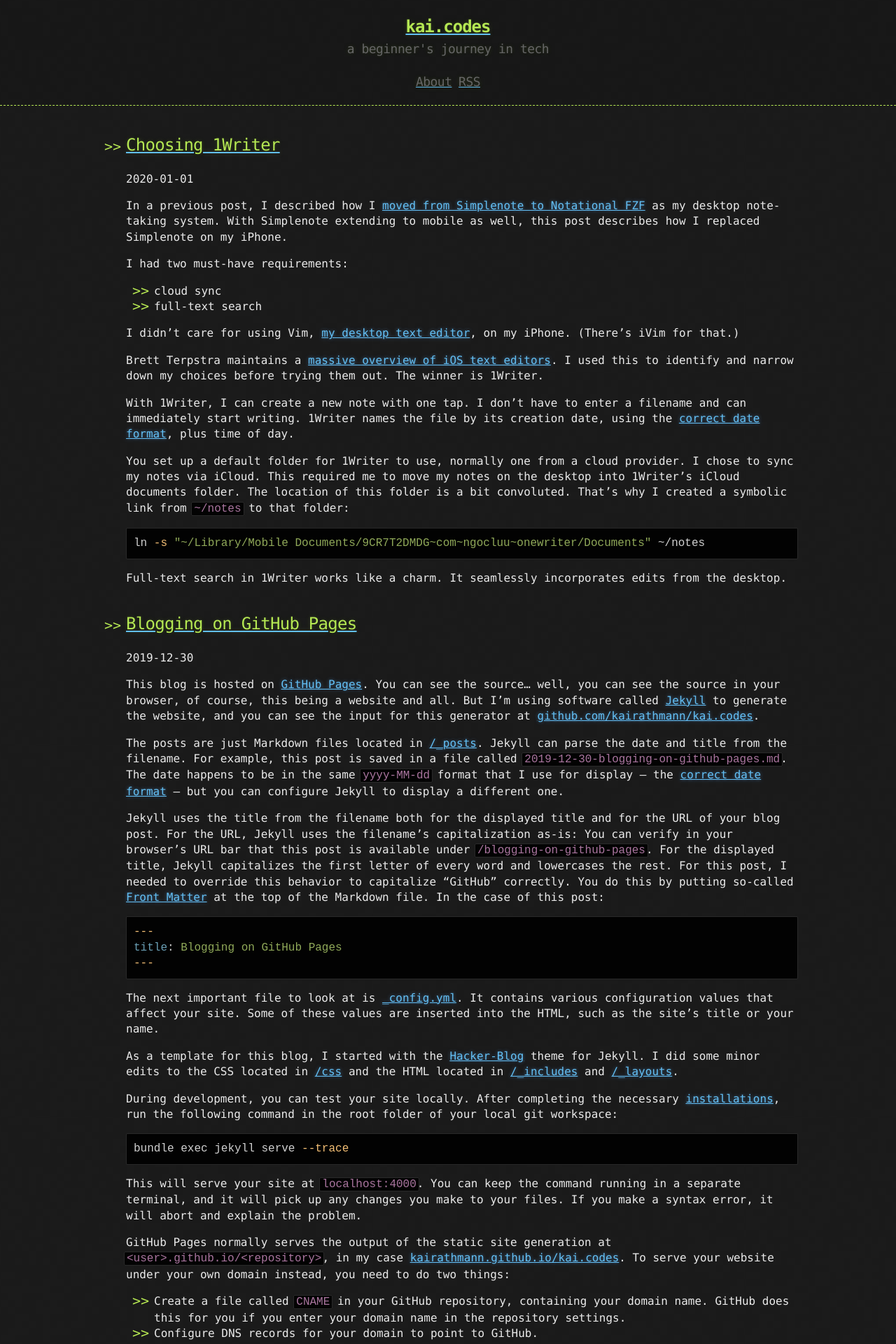
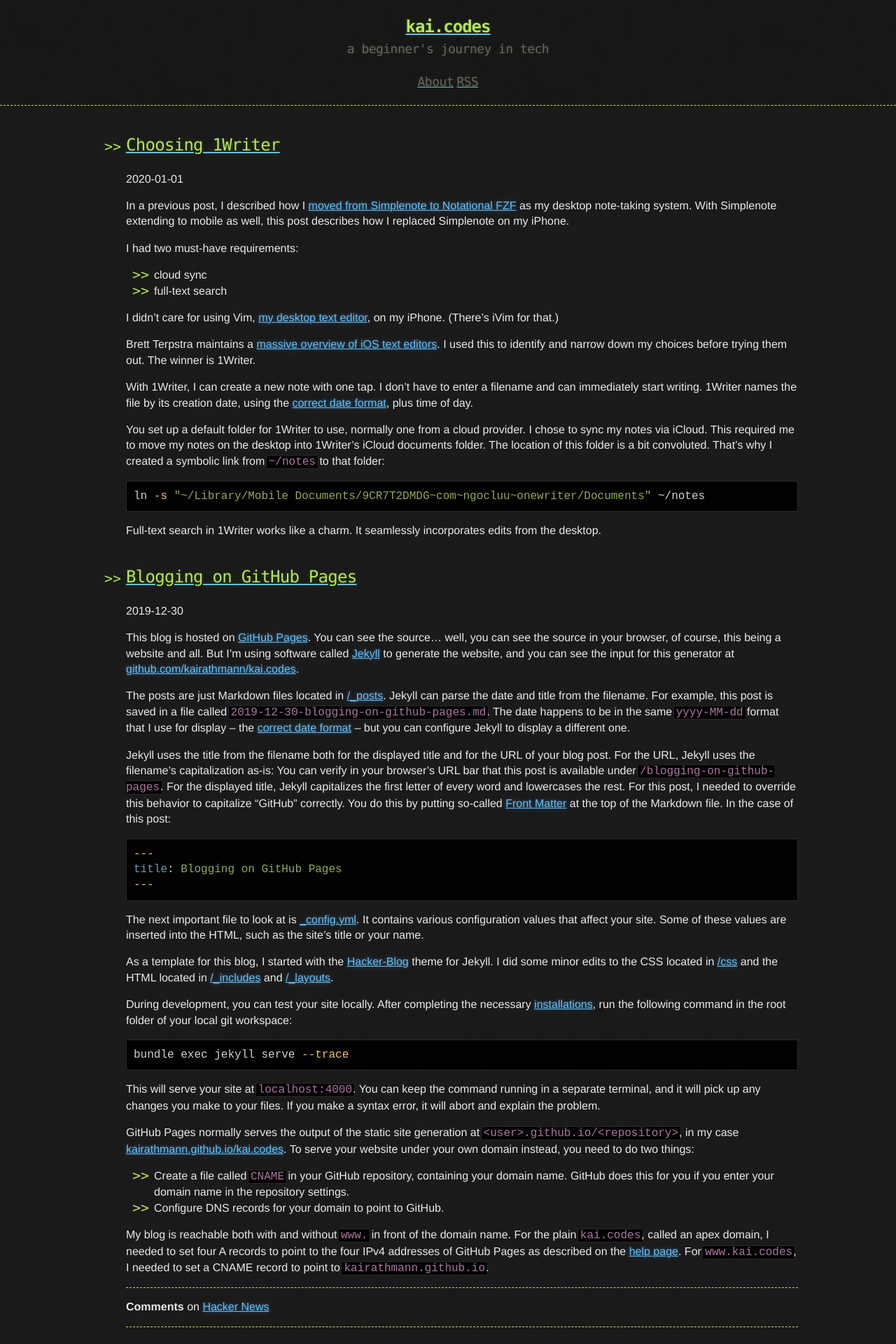
Before and after one commit to kairathmann/kai.codes, a Jekyll site: the page built from index.html, in a window 1280 px wide. Shown: the top 1920 px of the page at 70% size. Built offline with Jekyll 4.4.1, drawn with Linux system fonts in a browser that asks for light colours; the list of posts is cut into pages by our own code.

Commit message:
change body font family to helvetica, arial, sans-serif

```diff
--- a/_sass/base.scss
+++ b/_sass/base.scss
@@ -18,7 +18,7 @@
   color: $body-foreground;
   font-size: 16px;
   line-height: 1.5;
-  font-family: Monaco, "Bitstream Vera Sans Mono", "Lucida Console", Terminal, monospace;
+  font-family: Helvetica, Arial, sans-serif;
 }
 
 /* General & 'Reset' Stuff */
```
